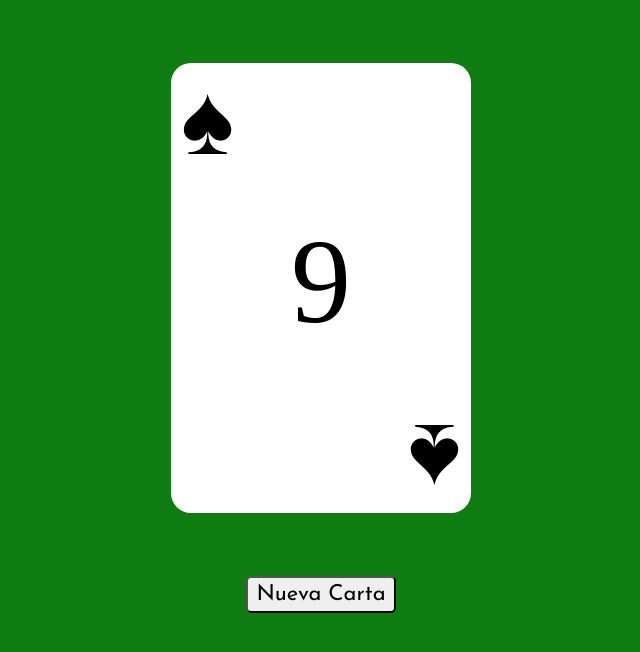
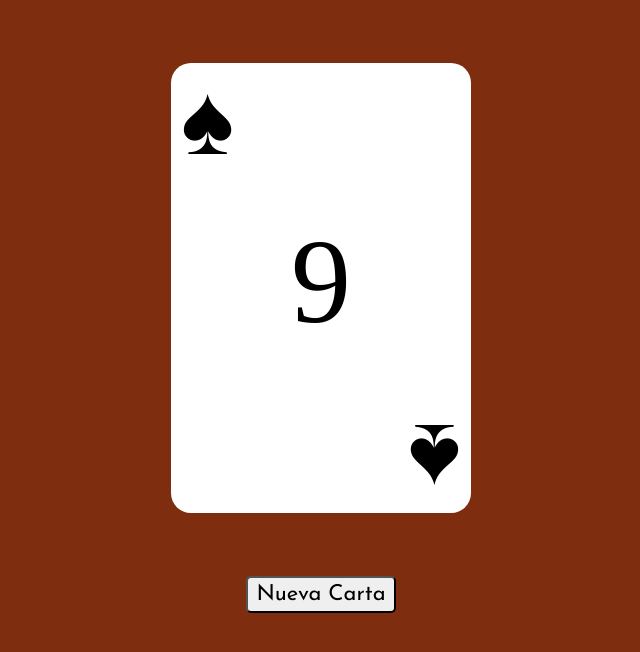
Before and after one commit to juanjoserusa/randomcard, a plain HTML site: page index.html in a window 1280 px wide. Shown: the whole page, without its empty margins (319-959 px from the left). Drawn offline with Linux system fonts and the light colour scheme.

Commit message:
cambio background body

```diff
--- a/style.css
+++ b/style.css
@@ -1,5 +1,5 @@
 body{
-    background-color: #0e7e12;
+    background-color: #7e2e0e;
 }
 #carta{
     width: 300px;
```
